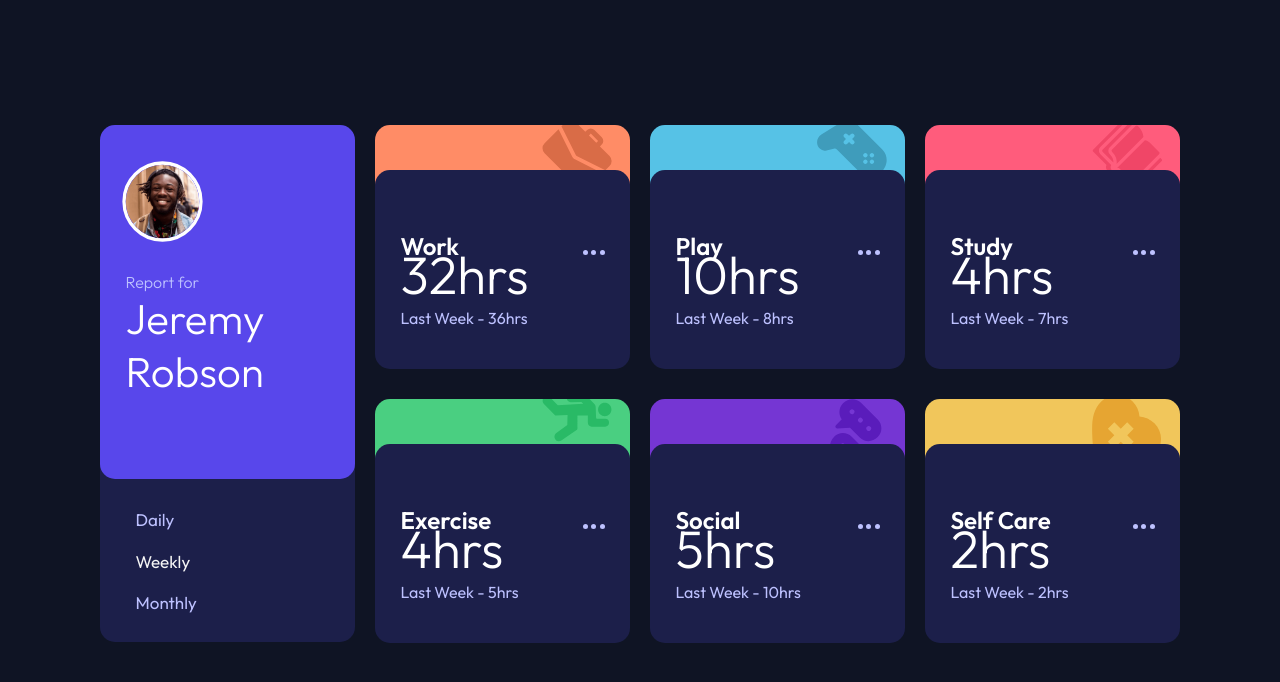
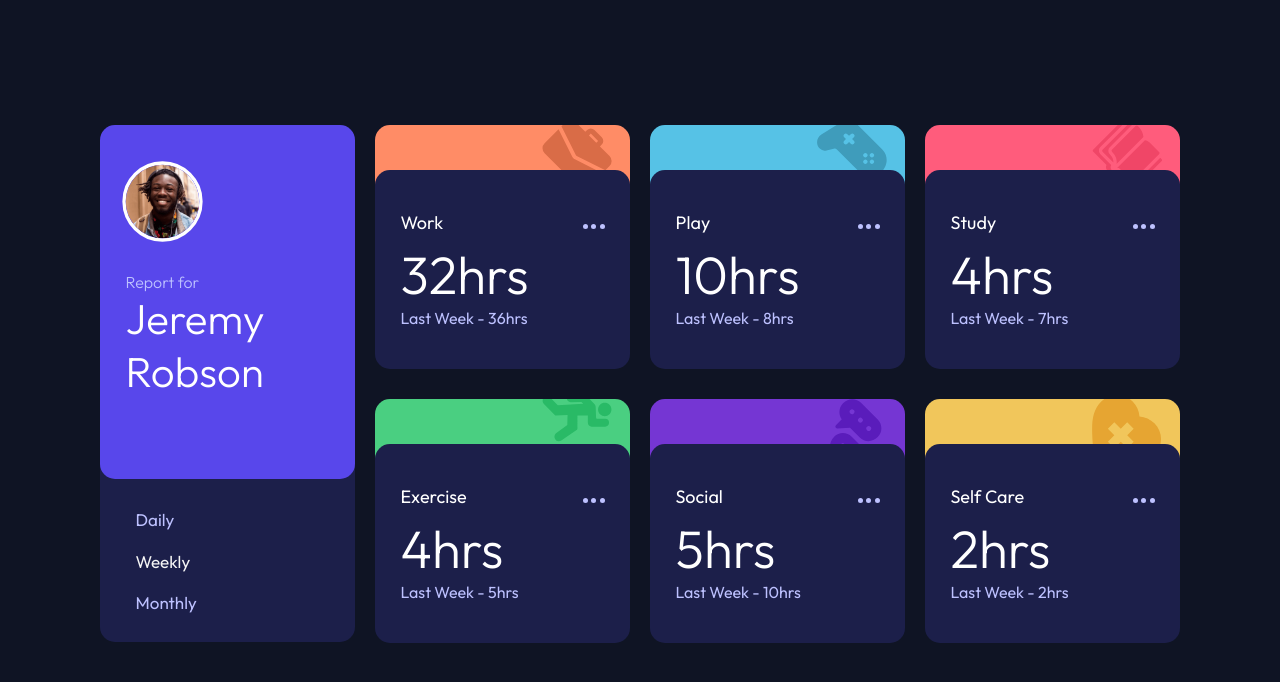
Before and after one commit to Magnic0/time-tracking-dashboard, a plain HTML site: page index.html in a window 1280 px wide. Drawn offline with Linux system fonts and the light colour scheme.

Commit message:
Sass: adapt styles for HTML changes

```diff
--- a/app/scss/_timers.scss
+++ b/app/scss/_timers.scss
@@ -69,8 +69,11 @@
             justify-content: space-between;
             width: 80%;
 
-            & label {
+            & h2 {
+                font-weight: normal;
                 font-size: rem(18);
+                padding: 0;
+                margin: 0;
             }
         }
 
```
Also changed, not shown: dist/css/styles.css, 1 other file.
